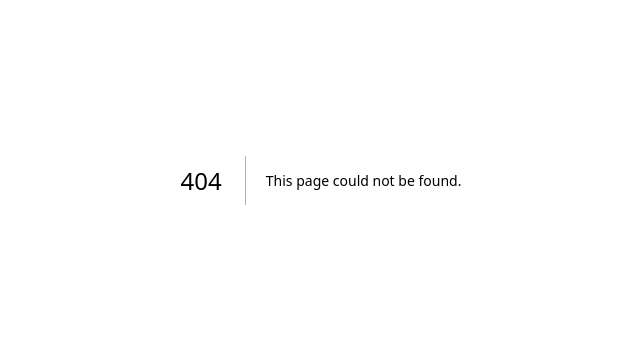
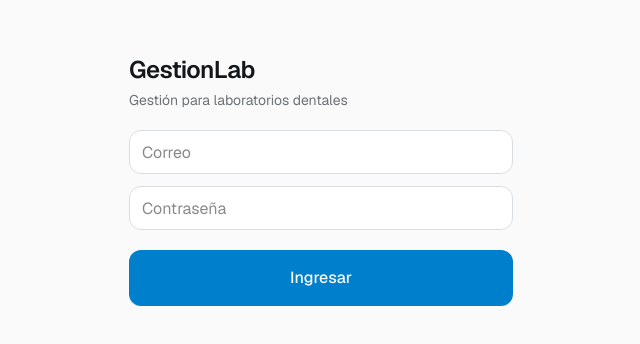
Before and after one commit to Ldanyels/GestionLab, a Next.js app: page /login in a window 1280 px wide. Before the commit this address had no page. Shown: the part 220-564 px from the top of the page, without its empty margins (319-959 px from the left). Built offline with nearby package versions, Linux system fonts and the light colour scheme.

Commit message:
feat: add auth (login, session, role guard, middleware) on port 3100

```diff
--- /dev/null
+++ b/app/(auth)/login/actions.ts
@@ -0,0 +1,23 @@
+'use server'
+
+import { createServerSupabase } from '@/lib/supabase/server'
+import { redirect } from 'next/navigation'
+
+export interface LoginState {
+  error: string
+}
+
+export async function login(
+  _prev: LoginState,
+  formData: FormData,
+): Promise<LoginState> {
+  const email = String(formData.get('email') ?? '').trim()
+  const password = String(formData.get('password') ?? '')
+  if (!email || !password) return { error: 'Ingresa correo y contraseña' }
+
+  const supabase = await createServerSupabase()
+  const { error } = await supabase.auth.signInWithPassword({ email, password })
+  if (error) return { error: 'Credenciales inválidas' }
+
+  redirect('/hoy')
+}
--- /dev/null
+++ b/app/(auth)/login/page.tsx
@@ -0,0 +1,54 @@
+'use client'
+
+import { useActionState } from 'react'
+import { login, type LoginState } from './actions'
+import { Button } from '@/components/ui/Button'
+
+const initial: LoginState = { error: '' }
+
+export default function LoginPage() {
+  const [state, action, pending] = useActionState(login, initial)
+
+  return (
+    <main className="min-h-dvh flex items-center justify-center p-6">
+      <form action={action} className="w-full max-w-sm space-y-5">
+        <div className="space-y-1">
+          <h1 className="text-2xl font-semibold tracking-tight">GestionLab</h1>
+          <p className="text-sm text-[var(--color-muted)]">
+            Gestión para laboratorios dentales
+          </p>
+        </div>
+
+        <div className="space-y-3">
+          <input
+            name="email"
+            type="email"
+            inputMode="email"
+            autoComplete="email"
+            placeholder="Correo"
+            required
+            className="w-full h-11 rounded-[var(--radius-md)] border border-[var(--color-border)] bg-[var(--color-surface)] px-3 outline-none focus:border-[var(--color-accent)]"
+          />
+          <input
+            name="password"
+            type="password"
+            autoComplete="current-password"
+            placeholder="Contraseña"
+            required
+            className="w-full h-11 rounded-[var(--radius-md)] border border-[var(--color-border)] bg-[var(--color-surface)] px-3 outline-none focus:border-[var(--color-accent)]"
+          />
+        </div>
+
+        {state.error ? (
+          <p role="alert" className="text-sm text-[var(--color-danger)]">
+            {state.error}
+          </p>
+        ) : null}
+
+        <Button type="submit" size="lg" className="w-full" disabled={pending}>
+          {pending ? 'Ingresando…' : 'Ingresar'}
+        </Button>
+      </form>
+    </main>
+  )
+}
--- /dev/null
+++ b/lib/auth.ts
@@ -0,0 +1,20 @@
+import { createServerSupabase } from '@/lib/supabase/server'
+import type { Perfil, Rol } from '@/lib/supabase/types'
+
+export function requireRol(perfil: Perfil | null, roles: Rol[]): boolean {
+  return perfil !== null && roles.includes(perfil.rol)
+}
+
+export async function getSessionPerfil(): Promise<Perfil | null> {
+  const supabase = await createServerSupabase()
+  const {
+    data: { user },
+  } = await supabase.auth.getUser()
+  if (!user) return null
+  const { data } = await supabase
+    .from('perfil')
+    .select('id, laboratorio_id, nombre, rol')
+    .eq('id', user.id)
+    .single()
+  return (data as Perfil) ?? null
+}
--- /dev/null
+++ b/middleware.ts
@@ -0,0 +1,36 @@
+import { NextResponse, type NextRequest } from 'next/server'
+import { createServerClient } from '@supabase/ssr'
+
+export async function middleware(req: NextRequest) {
+  const res = NextResponse.next()
+  const supabase = createServerClient(
+    process.env.NEXT_PUBLIC_SUPABASE_URL!,
+    process.env.NEXT_PUBLIC_SUPABASE_ANON_KEY!,
+    {
+      cookies: {
+        getAll: () => req.cookies.getAll(),
+        setAll: (list) =>
+          list.forEach(({ name, value, options }) =>
+            res.cookies.set(name, value, options),
+          ),
+      },
+    },
+  )
+
+  const {
+    data: { user },
+  } = await supabase.auth.getUser()
+
+  const isAuthRoute = req.nextUrl.pathname.startsWith('/login')
+  if (!user && !isAuthRoute) {
+    return NextResponse.redirect(new URL('/login', req.url))
+  }
+  if (user && isAuthRoute) {
+    return NextResponse.redirect(new URL('/hoy', req.url))
+  }
+  return res
+}
+
+export const config = {
+  matcher: ['/((?!_next/static|_next/image|favicon.ico|manifest.webmanifest|icons).*)'],
+}
--- a/package.json
+++ b/package.json
@@ -3,9 +3,9 @@
   "version": "0.1.0",
   "private": true,
   "scripts": {
-    "dev": "next dev",
+    "dev": "next dev -p 3100",
     "build": "next build",
-    "start": "next start",
+    "start": "next start -p 3100",
     "lint": "eslint",
     "test": "vitest run",
     "test:watch": "vitest",
--- a/playwright.config.ts
+++ b/playwright.config.ts
@@ -1,13 +1,16 @@
 import { defineConfig, devices } from '@playwright/test'
+
+const PORT = 3100
+const BASE_URL = `http://localhost:${PORT}`
 
 export default defineConfig({
   testDir: './e2e',
-  use: { baseURL: 'http://localhost:3000' },
+  use: { baseURL: BASE_URL },
   projects: [{ name: 'mobile', use: { ...devices['Pixel 7'] } }],
   webServer: {
     command: 'pnpm dev',
-    url: 'http://localhost:3000',
-    reuseExistingServer: true,
+    url: BASE_URL,
+    reuseExistingServer: false,
     timeout: 120_000,
   },
 })
```
Also changed, not shown: 2 other files (tests, documents, lock files or other folders).
